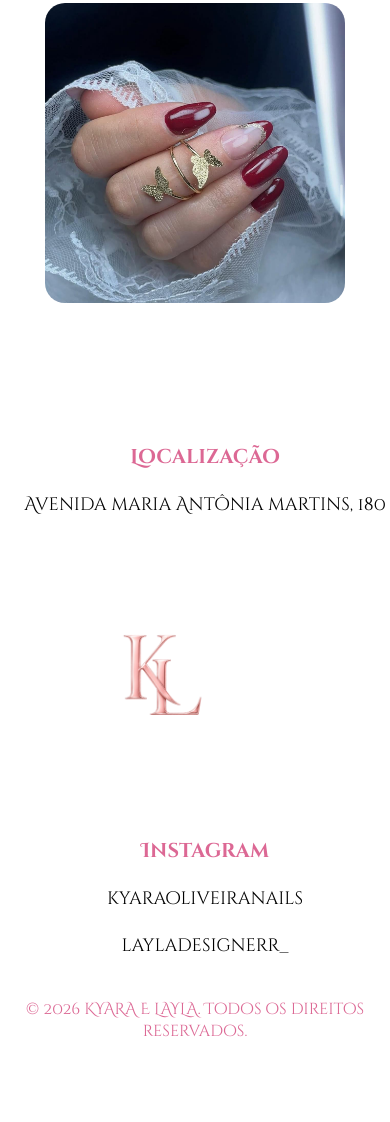
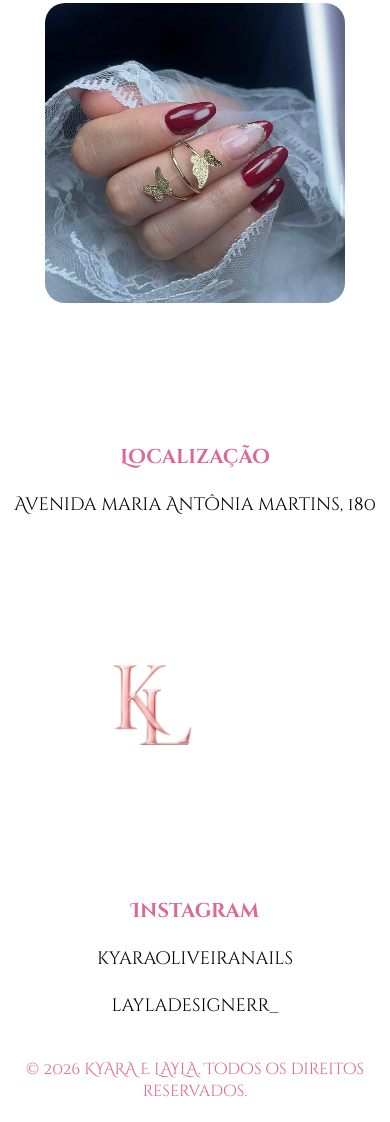
Before and after one commit to theusss123/kyara-nail-e-layla-designer, a plain HTML site: page unha.html in a window 390 px wide. Shown: the part 3202-4324 px from the top of the page. Before the commit the page ends 4264 px from the top, so only its background shows below. Drawn offline with Linux system fonts and the light colour scheme.

Commit message:
responsivo de unha e sombra arrumado

```diff
--- a/sombra.css
+++ b/sombra.css
@@ -220,14 +220,15 @@ footer a{
     color: black;
 }
 
+
+
 @media (max-width:1320px){
     .galeria-imagens{
         flex-wrap: wrap;
         justify-content: center;
     }
-    .rodape{
-        flex-wrap: wrap;
-    }
+
+
 }
 
 @media (max-width:870px){
@@ -236,28 +237,43 @@ footer a{
         justify-content: center;
     }
     .rodape{
-        flex-wrap: wrap;
-        flex-direction: column;
+        flex-direction:column;
+        align-items:center;
+        text-align:center;
+        gap:30px;
     }
+
     .introducao{
         flex-wrap: wrap;
         justify-content: center;
     }
+
 }
 
 @media (max-width:870px){
     .texto-servicos{
         margin: 20px;
     }
+    .rodape{
+        flex-direction:column;
+        align-items:center;
+        text-align:center;
+        gap:30px;
+    }
     .navegacao{
         margin-right: 20px;
     }
 }
-
 @media (max-width:767px){ /*isso é para celular*/
     .introducao{
         flex-wrap: wrap;
         justify-content: center;
+    }
+    .rodape{
+        flex-direction:column;
+        align-items:center;
+        text-align:center;
+        gap:30px;
     }
     .servicos{
         flex-wrap: wrap;
--- a/unha.css
+++ b/unha.css
@@ -464,14 +464,14 @@ footer a{
     font-style: normal;
     color: black;
 }
+
 @media (max-width:1320px){
     .galeria-imagens{
         flex-wrap: wrap;
         justify-content: center;
     }
-    .rodape{
-        flex-wrap: wrap;
-    }
+
+
 }
 
 @media (max-width:870px){
@@ -480,9 +480,12 @@ footer a{
         justify-content: center;
     }
     .rodape{
-        flex-wrap: wrap;
-        flex-direction: column;
+        flex-direction:column;
+        align-items:center;
+        text-align:center;
+        gap:30px;
     }
+
     .introducao{
         flex-wrap: wrap;
         justify-content: center;
@@ -494,6 +497,12 @@ footer a{
     .texto-servicos{
         margin: 20px;
     }
+    .rodape{
+        flex-direction:column;
+        align-items:center;
+        text-align:center;
+        gap:30px;
+    }
     .navegacao{
         margin-right: 20px;
     }
@@ -503,6 +512,12 @@ footer a{
         flex-wrap: wrap;
         justify-content: center;
     }
+    .rodape{
+        flex-direction:column;
+        align-items:center;
+        text-align:center;
+        gap:30px;
+    }
     .servicos{
         flex-wrap: wrap;
         justify-content: center;
```
Also changed, not shown: sobre.css (line endings or trailing spaces).
